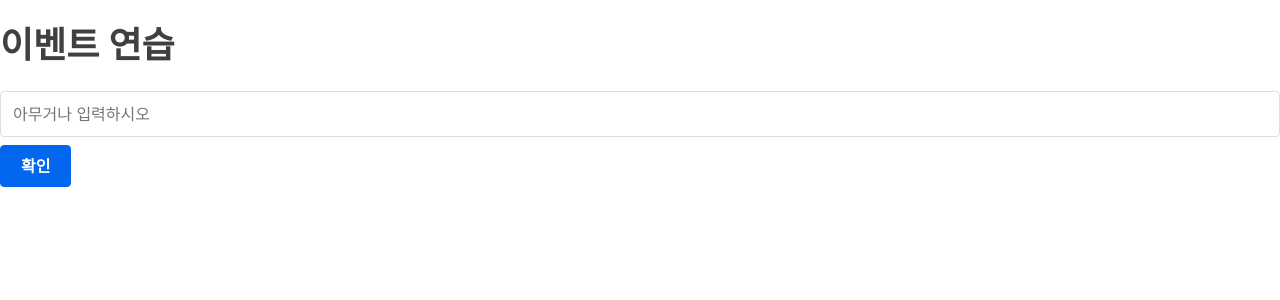
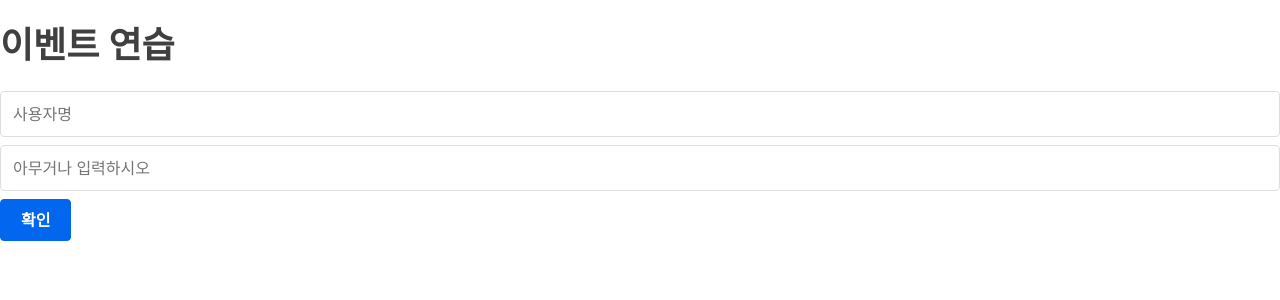
Before and after one commit to jrucl2d/React, a React (Create React App) app in the folder book/chapter2/: page / in a window 1280 px wide. Shown: the top 300 px of the page. Built offline with nearby package versions, Linux system fonts and the light colour scheme.

Commit message:
class style component study done

```diff
--- a/book/chapter2/src/EventPractice.js
+++ b/book/chapter2/src/EventPractice.js
@@ -3,6 +3,7 @@
 class EventPractice extends Component {
   state = {
     message: "",
+    username: "",
   };
   //   constructor(props) {
   //     super(props);
@@ -22,13 +23,19 @@
   // 화살표 함수의 this를 사용하면 됨
   handleChange = (e) => {
     this.setState({
-      message: e.target.value,
+      [e.target.name]: e.target.value,
     });
   };
 
   handleClick = () => {
-    alert(this.state.message);
-    this.setState({ message: "" });
+    alert(this.state.username + ":" + this.state.message);
+    this.setState({ username: "", message: "" });
+  };
+
+  handleKeyPress = (e) => {
+    if (e.key === "Enter") {
+      this.handleClick();
+    }
   };
 
   render() {
@@ -37,10 +44,18 @@
         <h1>이벤트 연습</h1>
         <input
           type="text"
+          name="username"
+          placeholder="사용자명"
+          value={this.state.username}
+          onChange={this.handleChange}
+        />
+        <input
+          type="text"
           name="message"
           placeholder="아무거나 입력하시오"
           value={this.state.message}
           onChange={this.handleChange}
+          onKeyPress={this.handleKeyPress}
         />
         <button onClick={this.handleClick}>확인</button>
       </div>
```
